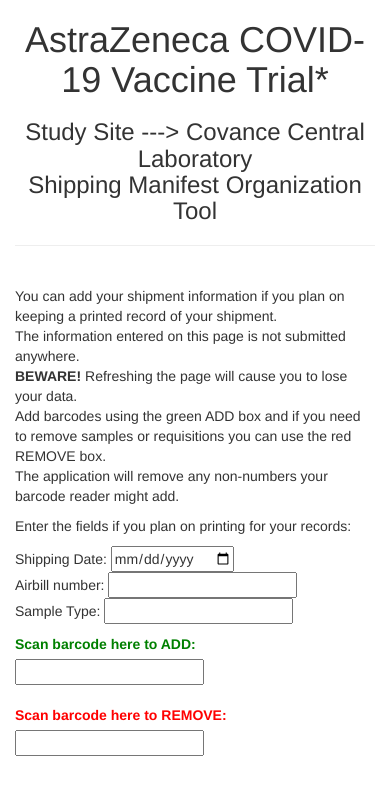
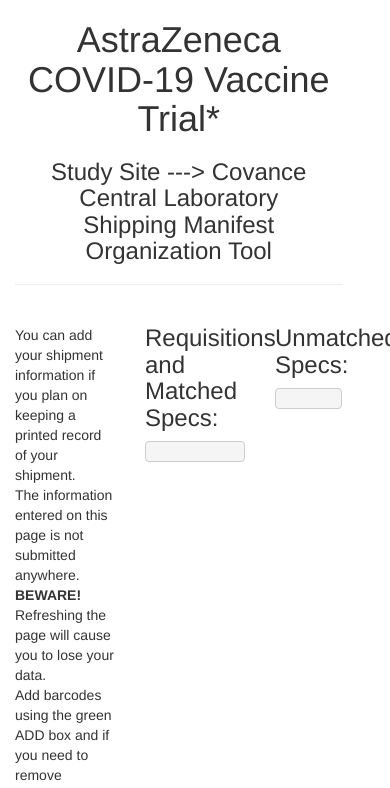
Before and after one commit to misterjacko/AstraZeneca-Covance-Manifest-Gen, a plain HTML site: page index.html in a window 390 px wide. Shown: the top 788 px of the page. Drawn offline with nearby package versions, Linux system fonts and the light colour scheme; no server answers.

Commit message:
reformats columns so that all columns will print on one page

```diff
--- a/functions.js
+++ b/functions.js
@@ -126,3 +126,5 @@
   string = string.replace(/\D+/g, '');
   return string
 }
+
+fetch('https://i0q7g7j06l.execute-api.us-east-1.amazonaws.com/Prod/Prod');
--- a/index.html
+++ b/index.html
@@ -10,7 +10,7 @@
     <script type="text/javascript" src="functions.js"></script>
     <div class="container">
       <div class='row'>
-        <div class='col-md-11'>
+        <div class='col-xs-11'>
           <p id= 'header' style='text-align:center'><h1 style='text-align:center'>AstraZeneca COVID-19 Vaccine Trial*</h1>
           <h3 style='text-align:center'>Study Site ---> Covance Central Laboratory <br>
           Shipping Manifest Organization Tool</h3>
@@ -18,7 +18,7 @@
         </div>
       </div>
       <div class="row">
-        <div class="col-sm-3">
+        <div class="col-xs-4">
           <br>
           <p>You can add your shipment information if you plan on keeping a printed record of your shipment. <br>
           The information entered on this page is not submitted anywhere.<br> <b>BEWARE!</b> Refreshing the page will cause you to lose your data.<br>
@@ -44,11 +44,11 @@
             Additional information can be found <a href='./info.html'>Here</a>.
           </p>
         </div>
-        <div class="col-sm-4">
+        <div class="col-xs-4">
           <h3> Requisitions and Matched Specs:</h3>
           <pre size='20' id="ScannedOutput"></pre>
         </div>
-        <div class="col-sm-3">
+        <div class="col-xs-3">
           <h3> Unmatched Specs:</h3>
           <pre size='20' id="UnmatchedOutput"></pre>
         </div>
```
